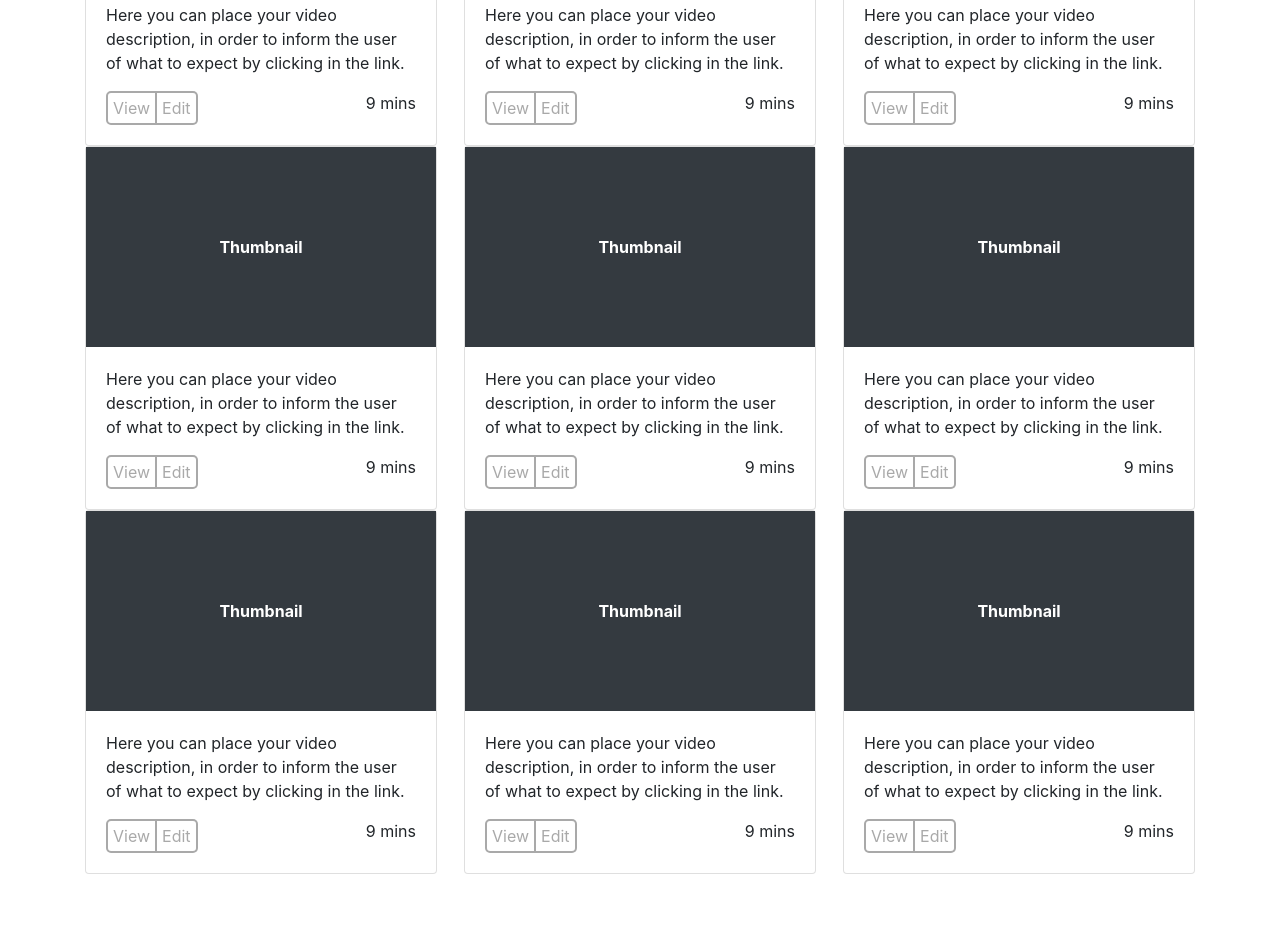
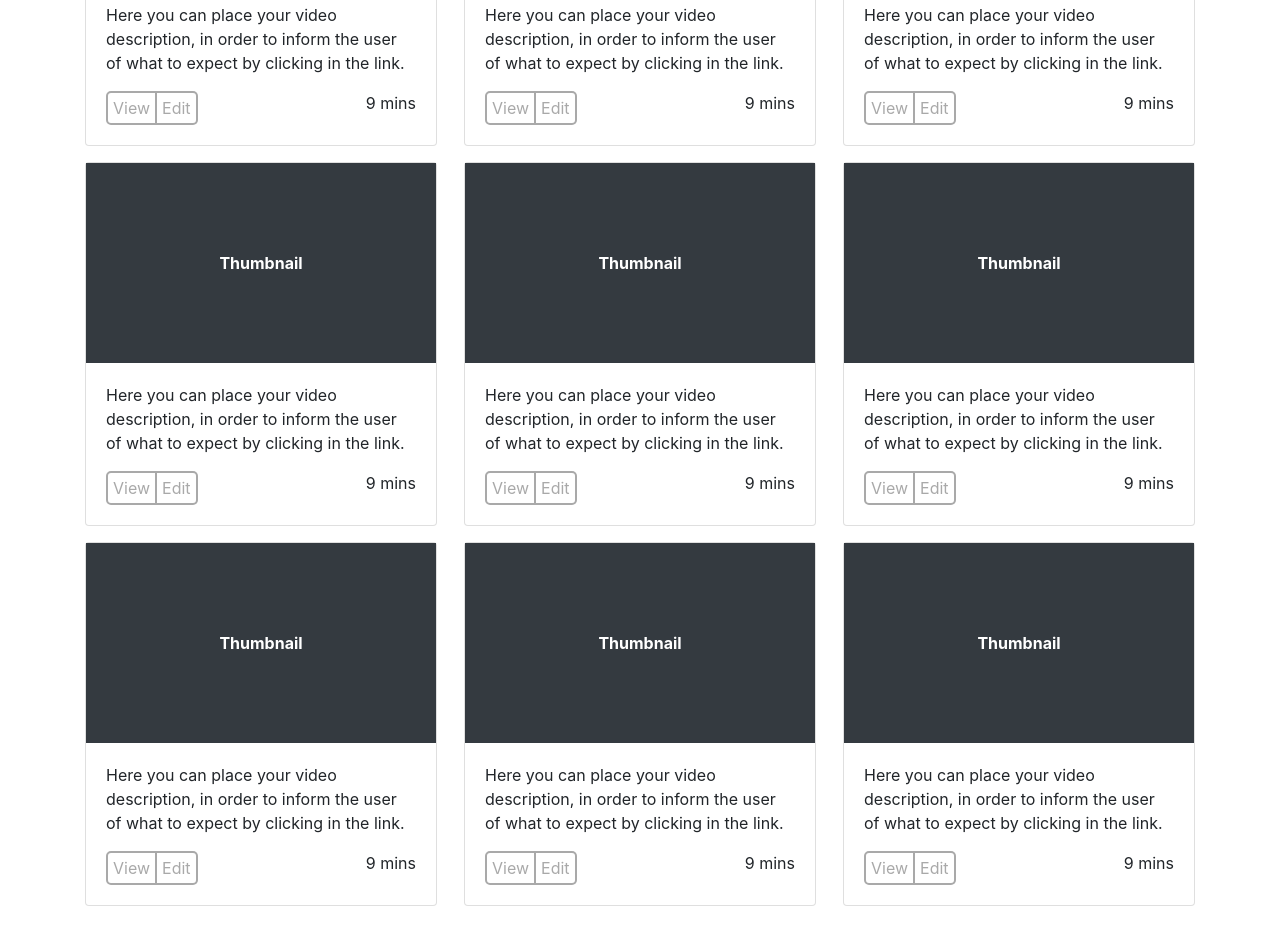
Before and after one commit to Matt-478/M2-D8, a plain HTML site: page index.html in a window 1280 px wide. Shown: the part 1183-2127 px from the top of the page. Before the commit the page ends 2105 px from the top, so only its background shows below. Drawn offline with nearby package versions, Linux system fonts and the light colour scheme.

Commit message:
Added spacing

```diff
--- a/index.html
+++ b/index.html
@@ -185,7 +185,7 @@
           </div>
         </div>
 
-        <div class="card" style="width: 22rem;">
+        <div class="card mt-3" style="width: 22rem;">
           <div class="bg-dark yellow-center" style="height: 200px;">
             <p class="text-white m-0"><b>Thumbnail</b></p>
           </div>
@@ -205,7 +205,7 @@
           </div>
         </div>
 
-        <div class="card" style="width: 22rem;">
+        <div class="card mt-3" style="width: 22rem;">
           <div class="bg-dark yellow-center" style="height: 200px;">
             <p class="text-white m-0"><b>Thumbnail</b></p>
           </div>
@@ -225,7 +225,7 @@
           </div>
         </div>
 
-        <div class="card" style="width: 22rem;">
+        <div class="card mt-3" style="width: 22rem;">
           <div class="bg-dark yellow-center" style="height: 200px;">
             <p class="text-white m-0"><b>Thumbnail</b></p>
           </div>
@@ -245,7 +245,7 @@
           </div>
         </div>
 
-        <div class="card" style="width: 22rem;">
+        <div class="card mt-3" style="width: 22rem;">
           <div class="bg-dark yellow-center" style="height: 200px;">
             <p class="text-white m-0"><b>Thumbnail</b></p>
           </div>
@@ -265,7 +265,7 @@
           </div>
         </div>
 
-        <div class="card" style="width: 22rem;">
+        <div class="card mt-3" style="width: 22rem;">
           <div class="bg-dark yellow-center" style="height: 200px;">
             <p class="text-white m-0"><b>Thumbnail</b></p>
           </div>
@@ -285,7 +285,7 @@
           </div>
         </div>
 
-        <div class="card" style="width: 22rem;">
+        <div class="card mt-3" style="width: 22rem;">
           <div class="bg-dark yellow-center" style="height: 200px;">
             <p class="text-white m-0"><b>Thumbnail</b></p>
           </div>
```
